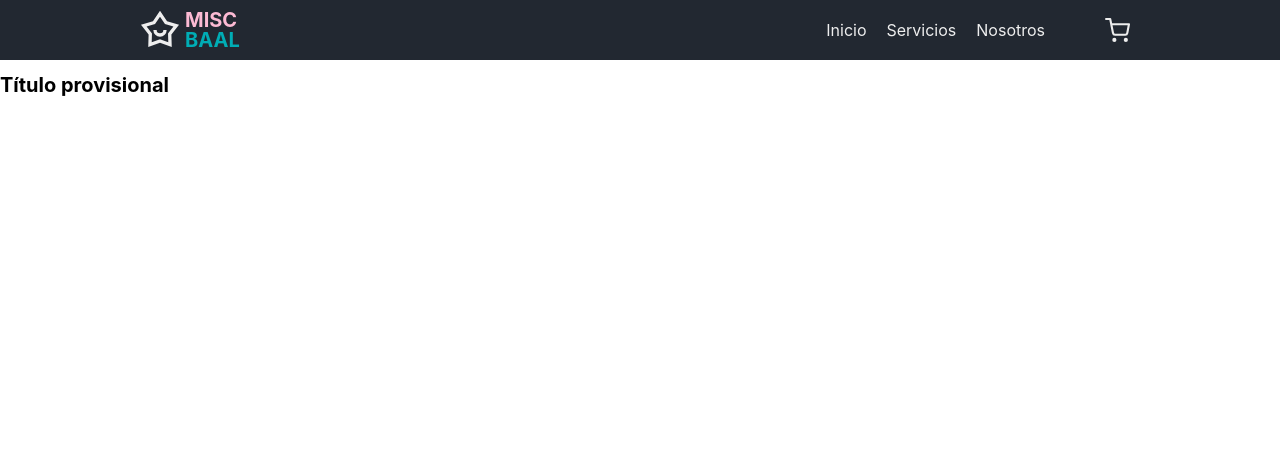
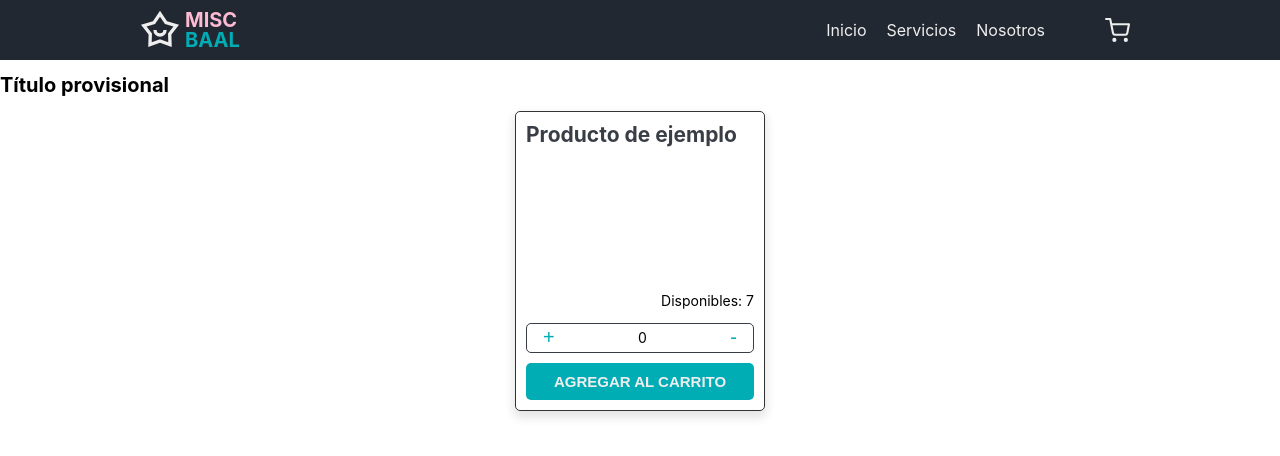
Before and after one commit to Civil30/MiscBaal-Lucano-Pirich, a React (Create React App) app: page / in a window 1280 px wide. Shown: the top 456 px of the page. Built offline with nearby package versions, Linux system fonts and the light colour scheme.

Commit message:
contador

```diff
--- /dev/null
+++ b/src/components/ItemCount-Styled.js
@@ -0,0 +1,76 @@
+import styled from "styled-components";
+
+export const ItemCountContainer = styled.div`
+    margin: 0 auto;
+    border: 1px solid #333;
+    box-shadow: 0px 5px 10px 2px rgba(0,0,0,0.1);
+    border-radius: 5px;
+    max-width: 25rem;
+    height: 30rem;
+    padding: 1rem;
+    font-size: 14px;
+    display: flex;
+    flex-direction: column;
+    justify-content: space-between;
+`
+export const ItemInfo = styled.div`
+    display: flex;
+    height: 100%;
+    flex-direction: column;
+    justify-content: space-between;
+`
+
+export const ItemName = styled.h2`
+    margin: 0;
+    color: #393E46;
+`
+export const ItemStock = styled.p`
+    display: flex;
+    justify-content: flex-end;
+`
+export const QtyAndCartContainer = styled.div`
+
+`
+
+export const QtyControlsContainer = styled.div`
+    display: flex;
+    justify-content: space-between;
+    align-items: center;
+    border: 1px solid #393E46;
+    border-radius: 5px;
+    max-height: 3rem;
+    font-size: px;
+`
+export const QtyControlsBtn = styled.button`
+    border: none;
+    margin: 0 1rem;
+    color: #00ADB5;
+    cursor: pointer;
+    background-color: transparent;
+    /* font-weight: bold; */
+    font-size: 20px;
+`
+
+export const Qty = styled.p`
+
+`
+export const AddCartBtn = styled.button`
+    width: 100%;
+    cursor: pointer;
+    color: #eee;
+    border: none;
+    font-size: 15px;
+    font-weight: bold;
+    margin-top: 1rem;
+    padding: 1rem;
+    border-radius: 5px;
+    text-transform: uppercase;
+    background-color: #00ADB5;
+    transition: background-color .3s ease-out;
+    /* box-shadow: 0px 5px 10px 2px rgba(0,0,0,0.1); */
+
+
+    :active {
+        background-color: #222831;
+    }
+`
--- /dev/null
+++ b/src/components/ItemCount.jsx
@@ -0,0 +1,36 @@
+import { useState } from "react"
+import { ItemCountContainer, ItemInfo, ItemName, ItemStock, Qty, QtyControlsBtn, QtyControlsContainer, QtyAndCartContainer, AddCartBtn } from "./ItemCount-Styled"
+
+export default function ItemCount ({ stock, initial, onAdd }) {
+
+    const [qty, setQty] = useState(initial)
+
+    function increaseQty () {
+        if (qty < stock){
+            setQty(qty + 1)
+        }
+    }
+
+    function decreaseQty () {
+        if (qty > 0) {
+            setQty(qty - 1)
+        }
+    }
+
+    return (
+        <ItemCountContainer>
+            <ItemInfo>
+                <ItemName>Producto de ejemplo</ItemName>
+                <ItemStock>Disponibles: {stock}</ItemStock>
+            </ItemInfo>
+            <QtyAndCartContainer>
+                <QtyControlsContainer>
+                    <QtyControlsBtn onClick={increaseQty}>+</QtyControlsBtn>
+                    <Qty>{qty}</Qty>
+                    <QtyControlsBtn onClick={decreaseQty}>-</QtyControlsBtn>
+                </QtyControlsContainer>
+                <AddCartBtn onClick={onAdd} >Agregar al carrito</AddCartBtn>
+            </QtyAndCartContainer>
+        </ItemCountContainer>
+    )
+}
--- a/src/components/ItemListContainer.jsx
+++ b/src/components/ItemListContainer.jsx
@@ -1,3 +1,12 @@
-const ItemListContainer = () => (<h1>Título provisional</h1>);
+import ItemCount from "./ItemCount";
+
+const ItemListContainer = () => {
+    return (
+        <>
+            <h1>Título provisional</h1>
+            <ItemCount stock={7} initial={0} />
+        </>
+    )
+};
 
 export default ItemListContainer;
--- a/src/components/NavBar.jsx
+++ b/src/components/NavBar.jsx
@@ -2,10 +2,9 @@
 import { Container, Wrapper, LogoContainer, Menu, MenuItems, MenuItemsLinks } from './NavBar-Styled'
 import CartWidget from './CartWidget';
 import { RiStarSmileLine } from "react-icons/ri";
-// import { FiShoppingCart } from "react-icons/fi";
 
 
-const NavBar = () =>  {
+export default function NavBar () {
 
     return (
         <Container>
@@ -36,5 +35,3 @@ const NavBar = () =>  {
         </Container>
     )
 }
-
-export default NavBar
```
